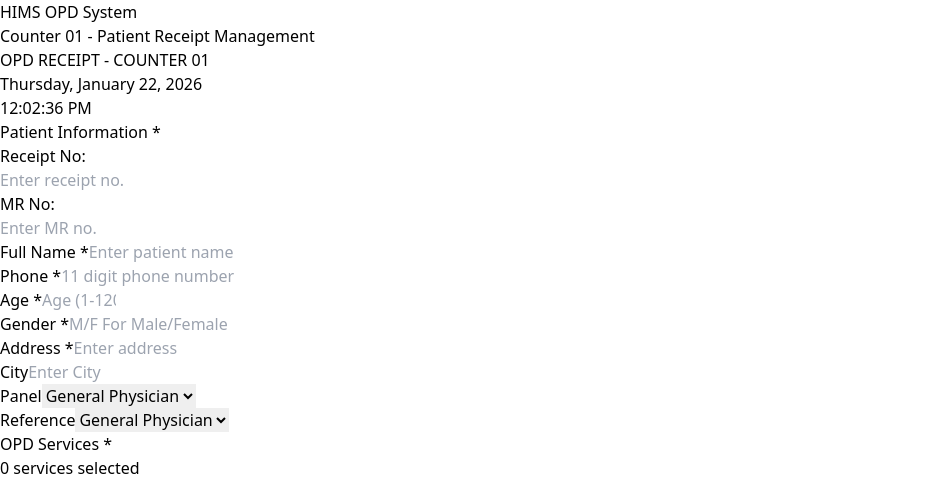
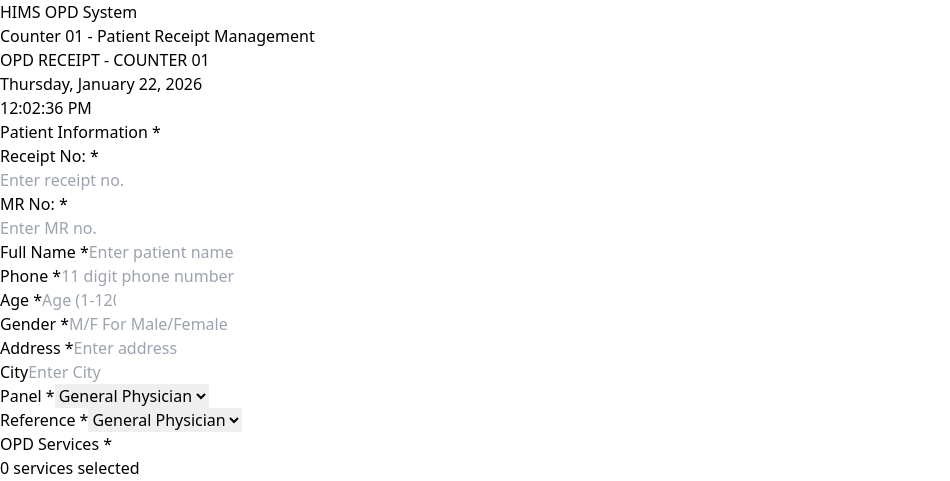
Before and after one commit to Rana-Muhammad-Anas/Receipt-Task-21-1-2026, a React (Vite) app: page / in a window 1280 px wide. Shown: the top 481 px of the page, without its empty margins (0-950 px from the left). Built offline with nearby package versions, Linux system fonts and the light colour scheme.

Commit message:
changes and modifications

```diff
--- a/src/Receipt/Receipt.jsx
+++ b/src/Receipt/Receipt.jsx
@@ -246,7 +246,7 @@ const Receipt = () => {
                     Patient Information <span className="text-red-500">*</span>
                   </h3>
                   <div className="flex items-center gap-1">
-                    <span className="text-gray-600 text-sm">Receipt No:</span>
+                    <span className="text-gray-600 text-sm">Receipt No: <span className="text-red-500">*</span></span>
                     <div>
                       <input
                         className={`w-32 px-2 py-1 border rounded text-gray-900 bg-[#edf9ff] text-sm print:bg-transparent print:border-b print:border-t-0 print:border-l-0 print:border-r-0 print:rounded-none ${errors.receiptNo ? 'border-red-500' : 'border-gray-300'}`}
@@ -260,7 +260,7 @@ const Receipt = () => {
                 </div>
 
                 <div className="flex items-center gap-1 my-1">
-                  <span className="text-gray-600 text-sm">MR No:</span>
+                  <span className="text-gray-600 text-sm">MR No: <span className="text-red-500">*</span></span>
                   <div>
                     <input
                       className={`w-32 px-2 py-1 border rounded text-gray-900 bg-[#edf9ff] text-sm print:bg-transparent print:border-b print:border-t-0 print:border-l-0 print:border-r-0 print:rounded-none ${errors.mrNo ? 'border-red-500' : 'border-gray-300'}`}
@@ -366,7 +366,7 @@ const Receipt = () => {
                   <div className="grid grid-cols-4 gap-2">
                     <div>
                       <label className="block text-sm font-medium text-gray-700 print:text-black">
-                        Panel
+                        Panel <span className="text-red-500">*</span>
                       </label>
                       <select
                         name="panel"
@@ -382,7 +382,7 @@ const Receipt = () => {
                     </div>
                     <div>
                       <label className="block text-sm font-medium text-gray-700 print:text-black">
-                        Reference
+                        Reference <span className="text-red-500">*</span>
                       </label>
                       <select
                         name="reference"
```
